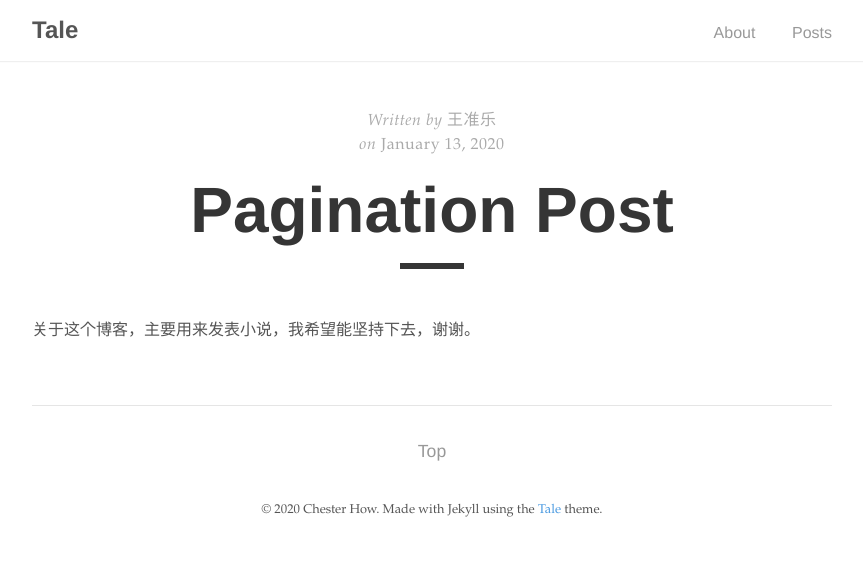
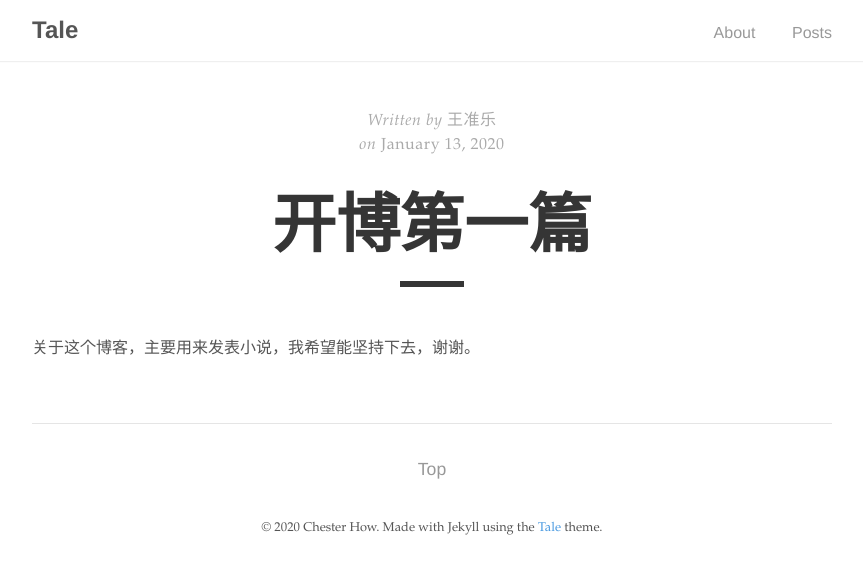
Before and after one commit to falldarkcn/falldarkcn.github.io, a Jekyll site: the page built from _posts/2020-01-13-first.md, in a window 1280 px wide. Shown: the top 574 px of the page, without its empty margins (208-1071 px from the left). Built offline with Jekyll 4.4.1, drawn with Linux system fonts in a browser that asks for light colours.

Commit message:
Update 2020-01-13-first.md
更新一下

```diff
--- a/_posts/2020-01-13-first.md
+++ b/_posts/2020-01-13-first.md
@@ -1,6 +1,6 @@
 ---
 layout: post
-title: "Pagination Post"
+title: "开博第一篇"
 author: "王准乐"
 ---
 关于这个博客，主要用来发表小说，我希望能坚持下去，谢谢。
```
